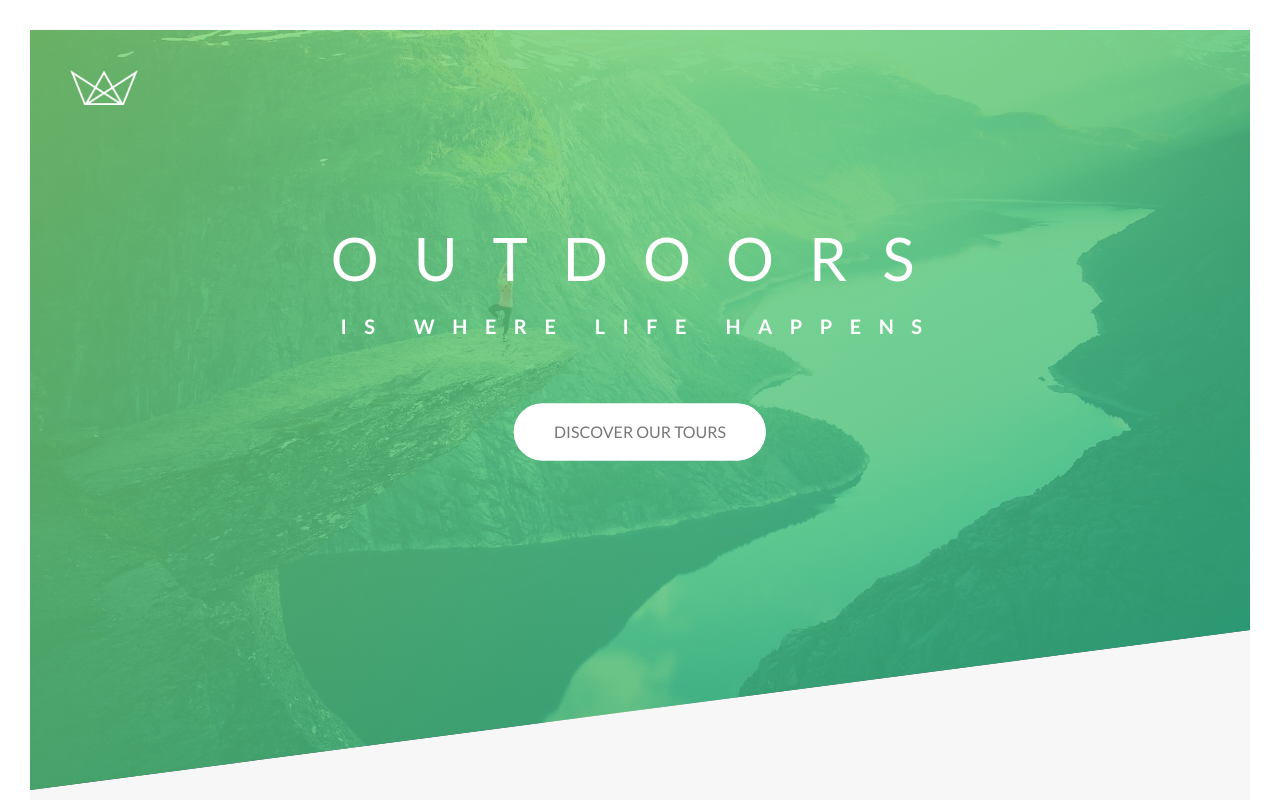
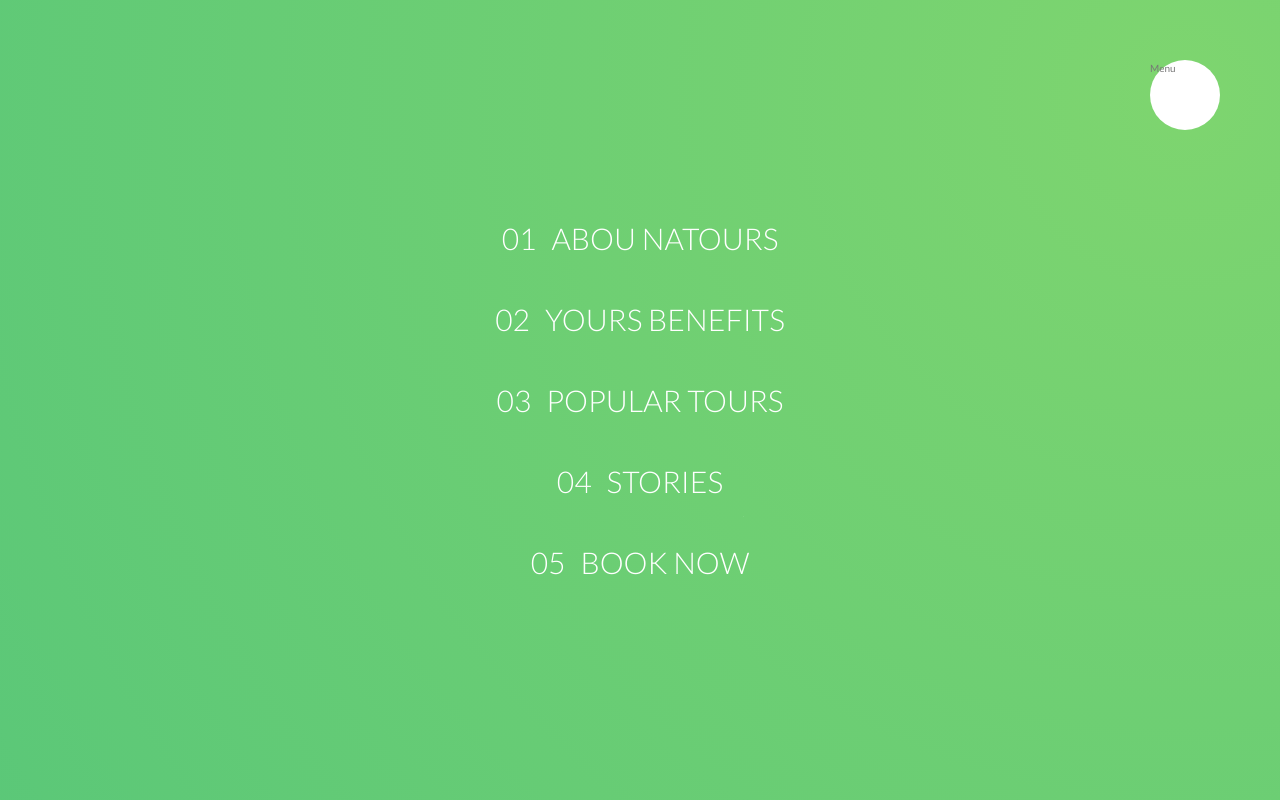
Before and after one commit to Gustavo64522/Natours, a website: page index.html in a window 1280 px wide. Shown: the top 800 px of the page. Drawn offline with Linux system fonts and the light colour scheme.

Commit message:
Adicionando navigation
Criando navigation layout.
Adicionando mixin para centralizar elementos com position absolute.
Utilizando  background-image: radial-gradient.

```diff
--- a/index.html
+++ b/index.html
@@ -12,6 +12,23 @@
         <title>Natours | Exciting tours for adventurous people</title>
     </head>
     <body>
+
+        <div class="navigation">
+            <input type="checkbox" class="navigation__checkbox" id="navi-toggle">
+            <label for="navi-toggle" class="navigation__button">Menu</label>
+            <div class="navigation__background">&nbsp;</div>
+
+            <nav class="navigation__nav">
+                <ul class="navigation__list">
+                    <li class="navigation__item"><a href="#" class="navigation__link"><span>01</span>Abou Natours</a></li>
+                    <li class="navigation__item"><a href="#" class="navigation__link"><span>02</span>Yours Benefits</a></li>
+                    <li class="navigation__item"><a href="#" class="navigation__link"><span>03</span>Popular tours</a></li>
+                    <li class="navigation__item"><a href="#" class="navigation__link"><span>04</span>stories</a></li>
+                    <li class="navigation__item"><a href="#" class="navigation__link"><span>05</span>Book now</a></li>
+                </ul>
+            </nav>
+        </div>
+
         <header class="header">
             <div class="header__logo-box">
                 <img src="./img/logo-white.png" alt="Logo" class="header__logo">
--- a/sass/abstracts/_mixins.scss
+++ b/sass/abstracts/_mixins.scss
@@ -5,3 +5,10 @@
         clear: both;
     }
 }
+
+@mixin centerAbsolute {
+    position: absolute;
+    top: 50%;
+    left: 50%;
+    transform: translate(-50%, -50%);
+}
--- a/sass/components/_card.scss
+++ b/sass/components/_card.scss
@@ -131,10 +131,7 @@
 
      //FRONT SIDE STYLING
      &__cta {
-        position: absolute;
-        top: 50%;
-        left: 50%;
-        transform: translate(-50%, -50%);
+        @include centerAbsolute;
         width: 90%;
         text-align: center;
      }
--- a/sass/components/_form.scss
+++ b/sass/components/_form.scss
@@ -77,10 +77,7 @@
             height: 1.3rem;
             width: 1.3rem;
             border-radius: 50%;
-            position: absolute;
-            top: 50%;
-            left: 50%;
-            transform: translate(-50%, -50%);
+            @include centerAbsolute;
             background-color: $color-primary;
             opacity: 0;
             transition: opacity .2s;
--- a/sass/layout/_header.scss
+++ b/sass/layout/_header.scss
@@ -22,10 +22,7 @@
     }
 
     &__text-box {
-        position: absolute;
-        top: 40%;
-        left: 50%;
-        transform: translate(-50%, -50%);
+        @include centerAbsolute;
         text-align: center;
     }
 }
--- /dev/null
+++ b/sass/layout/_navigation.scss
@@ -0,0 +1,76 @@
+.navigation {
+
+    &__checkbox {
+        display: none;
+    }
+
+    &__button {
+        background-color: $color-white;
+        height: 7rem;
+        width: 7rem;
+        position: fixed;
+        top: 6rem;
+        right: 6rem;
+        border-radius: 50%;
+        z-index: 2000;
+    }
+
+    &__background {
+        height: 6rem;
+        width: 6rem;
+        border-radius: 50%;
+        position: fixed;
+        top: 6.5rem;
+        right: 6.5rem;
+        background-image: radial-gradient($color-primary-light, $color-primary-dark);
+        z-index: 1000;
+        transform: scale(80);
+    }
+
+    &__nav {
+        height: 100vh;
+        width: 100%;
+        position: fixed;
+        top: 0;
+        right: 0;
+        z-index: 1500;
+    }
+
+    &__list {
+        @include centerAbsolute;
+        list-style: none;
+        text-align: center;
+    }
+
+    &__item {
+        margin: 1rem;
+    }
+
+    &__link {
+        &:link,
+        &:visited {
+            display: inline-block;
+            font-size: 3rem;
+            font-weight: 300;
+            padding: 1rem 2rem;
+            color: $color-white;
+            text-decoration: none;
+            text-transform: uppercase;
+            background-image: linear-gradient(120deg, transparent 0%, transparent 50%, $color-white 50%);
+            background-size: 220%;
+            transition: all .4s;
+
+            span {
+                margin-right: 1.5rem;
+                display: inline-block;
+            }
+        }
+
+        &:hover,
+        &:active {
+            background-position: 100%;
+            color: $color-primary;
+            transform: translateX(1rem);
+        }
+    }
+}
--- a/sass/main.scss
+++ b/sass/main.scss
@@ -18,5 +18,6 @@
 @import "./layout/footer";
 @import "./layout/grid";
 @import "./layout/header";
+@import "./layout/navigation";
 
 @import "./pages/home";
```
Also changed, not shown: css/style.css.
